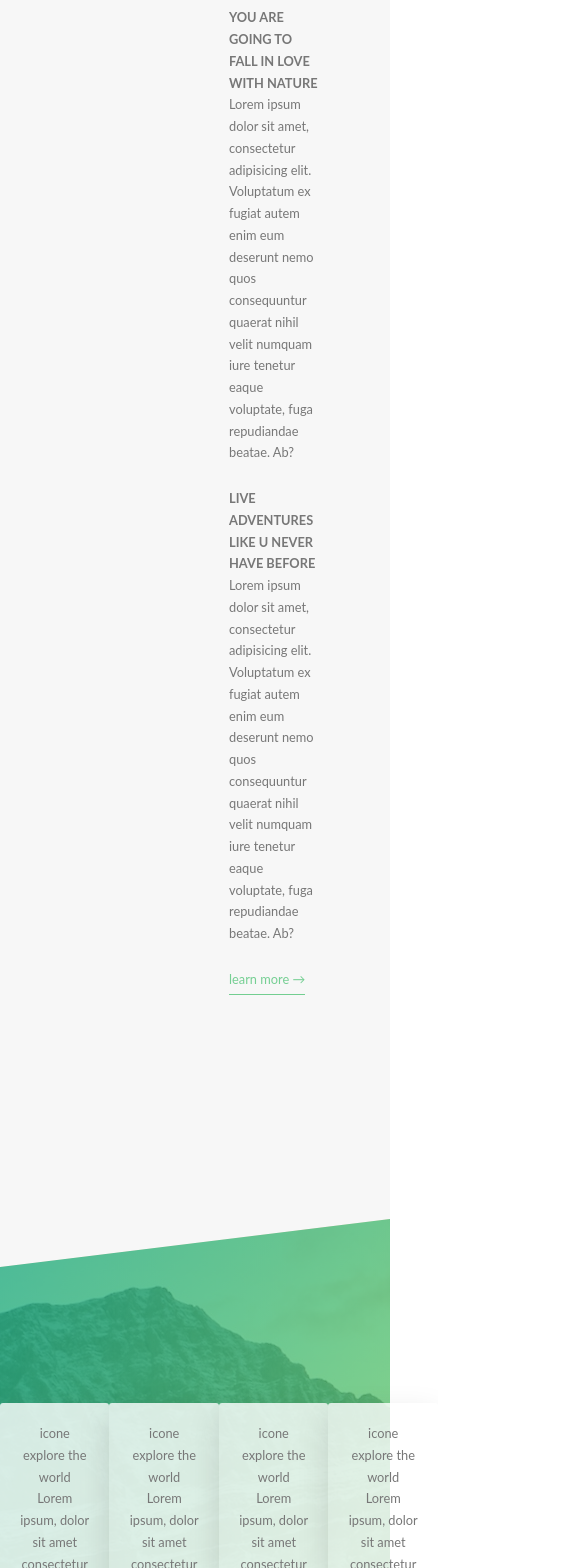
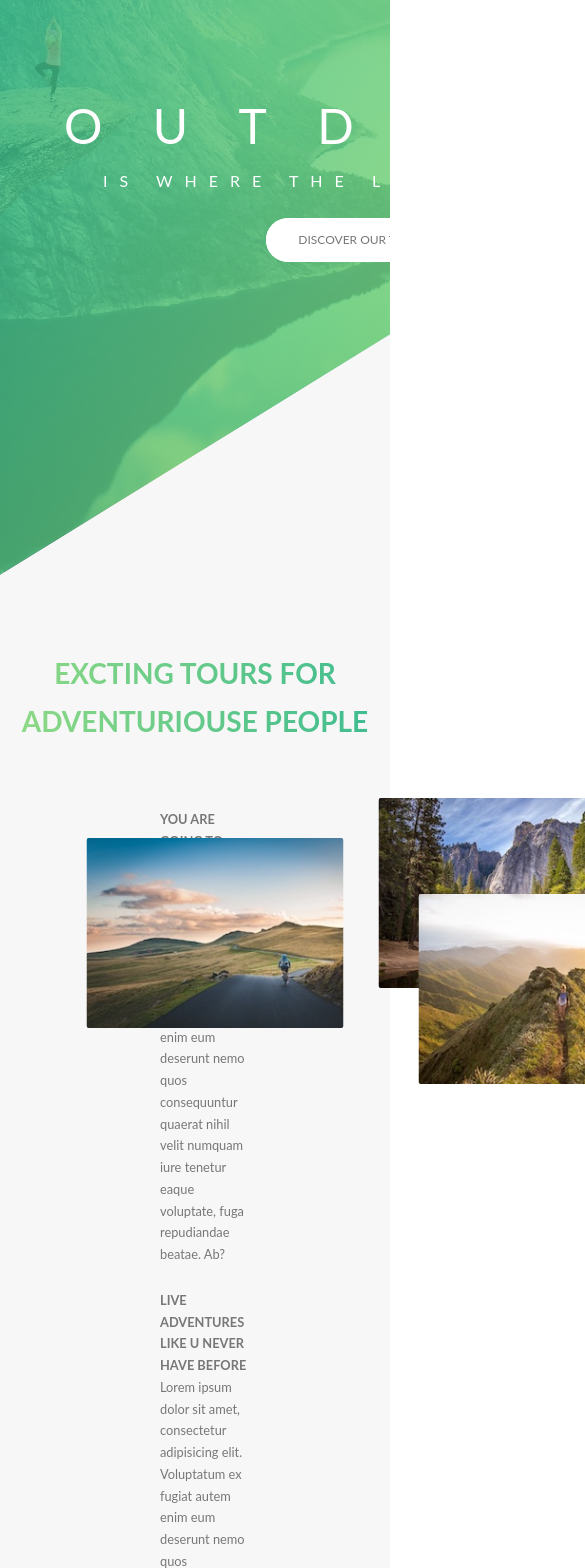
Before and after one commit to feelgeel/natour-react, a React (Create React App) app: page / in a window 390 px wide. Shown: the part 227-1795 px from the top of the page, 585 px wide, since content can reach past the window. Built offline with nearby package versions, Linux system fonts and the light colour scheme.

Commit message:
responsive header

```diff
--- a/src/App.js
+++ b/src/App.js
@@ -13,7 +13,7 @@ function App() {
   return (
     <div className="App">
 
-      {/* <Header/> */}
+      <Header/>
       <Navigation/>
       <About/>
       <Features/>
--- a/src/natour/about/About.jsx
+++ b/src/natour/about/About.jsx
@@ -26,11 +26,11 @@ export default function About() {
                nihil velit numquam iure tenetur eaque voluptate, fuga repudiandae beatae. Ab?</p>
                <a href="" className="btn-text">learn more &rarr;</a>
             </div>
-            {/* <div className="right-side">
+            <div className="right-side">
                 <div  className="right-side-pic pic1" />
                 <div  className="right-side-pic pic2" />
                 <div  className="right-side-pic pic3" />
-            </div> */}
+            </div>
 
         </div>
 
--- a/src/natour/css/base.scss
+++ b/src/natour/css/base.scss
@@ -27,6 +27,9 @@ body{
     font-weight: 400;
     line-height: 1.7;
     color: $color-grey-dark;
-    // padding: 3rem 3rem 0rem 3rem;
+    padding: 3rem 3rem 0rem 3rem;
     box-sizing: border-box;background-color: white;
+    @include respond(tab-land) {
+        padding:0
+    }
 }
--- a/src/natour/css/natour.css
+++ b/src/natour/css/natour.css
@@ -145,9 +145,15 @@ body {
   font-weight: 400;
   line-height: 1.7;
   color: #777;
+  padding: 3rem 3rem 0rem 3rem;
   -webkit-box-sizing: border-box;
           box-sizing: border-box;
   background-color: white;
+}
+@media only screen and (max-width: 75em) {
+  body {
+    padding: 0;
+  }
 }
 
 .h-secondary {
```
